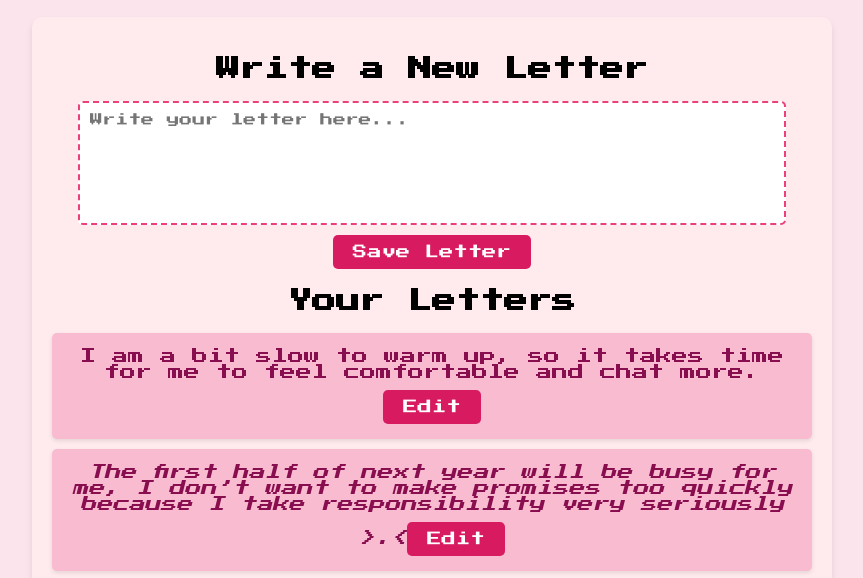
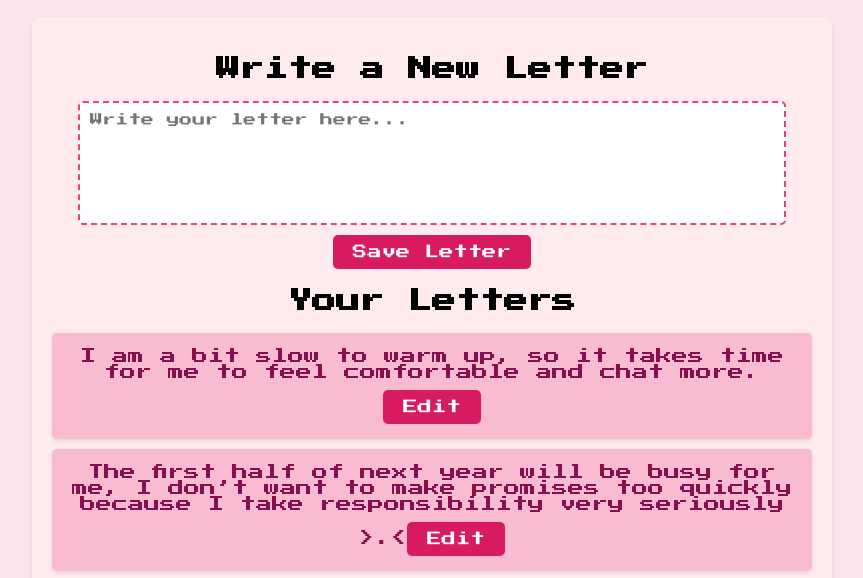
Before and after one commit to hihihi420/herletterbox, a plain HTML site: page index.html in a window 1280 px wide. Shown: the part 136-714 px from the top of the page, without its empty margins (208-1071 px from the left). Drawn offline with Linux system fonts and the light colour scheme.

Commit message:
Update styles.css

```diff
--- a/styles.css
+++ b/styles.css
@@ -89,11 +89,6 @@ button:hover {
     box-shadow: 0 2px 4px rgba(0, 0, 0, 0.1);
 }
 
-.predefined {
-    font-style: italic;
-    color: #9c27b0;
-}
-
 footer {
     margin-top: 20px;
     padding: 10px;
```
